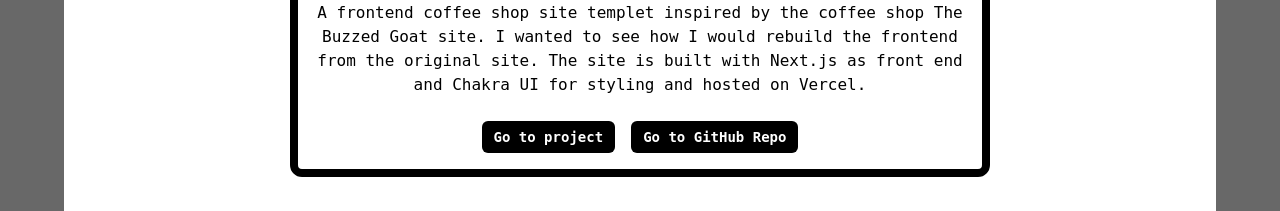
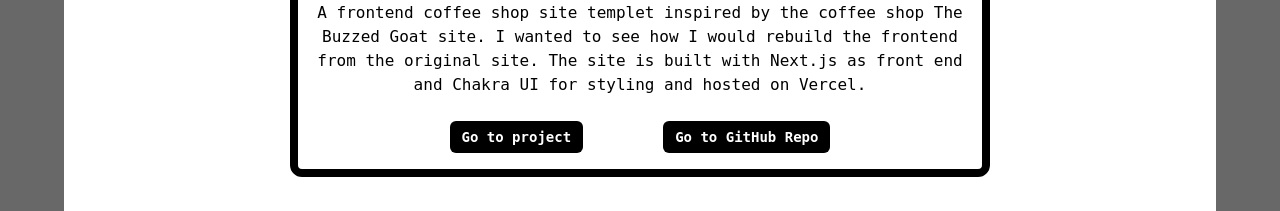
Before and after one commit to ericonti24/portfolio-site, a Next.js app: page / in a window 1280 px wide. Shown: the part 4920-5131 px from the top of the page. Built offline with nearby package versions, Linux system fonts and the light colour scheme.

Commit message:
adjust project border

```diff
--- a/app/projects/page.js
+++ b/app/projects/page.js
@@ -37,7 +37,7 @@
       <Stack spacing="24" mb={24}>
         {PROJECTS.map((project, index) => (
         <Box
-          maxW={{base: '300px', md: "700px"}}
+          maxW={{base: '330px', md: "700px"}}
           bg={useColorModeValue('white')}
           boxShadow={'5xl'}
           rounded={'xl'}
@@ -72,7 +72,7 @@
           </Box>
           <Stack
             direction='row'
-            spacing={4}
+            spacing={{base: '2', md: '20'}}
             justifyContent={'center'}
           >
             <Button
```
